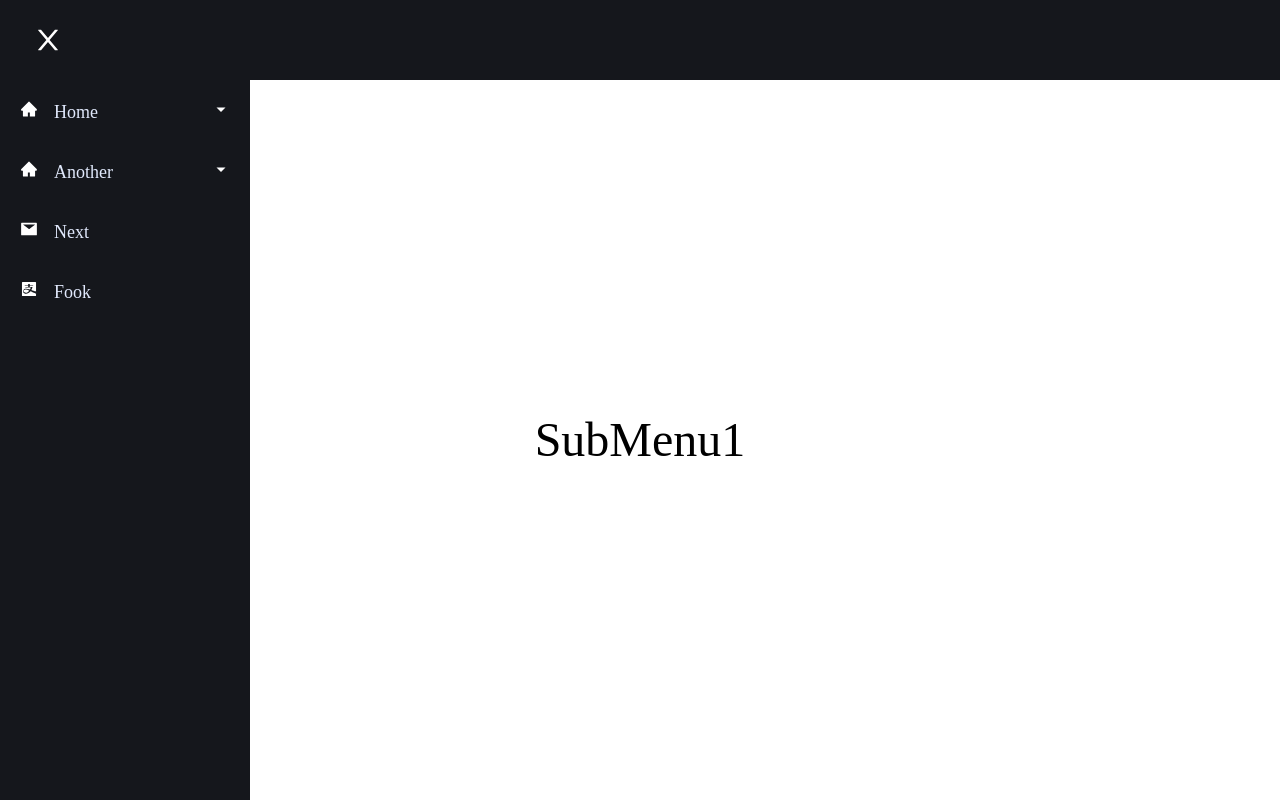
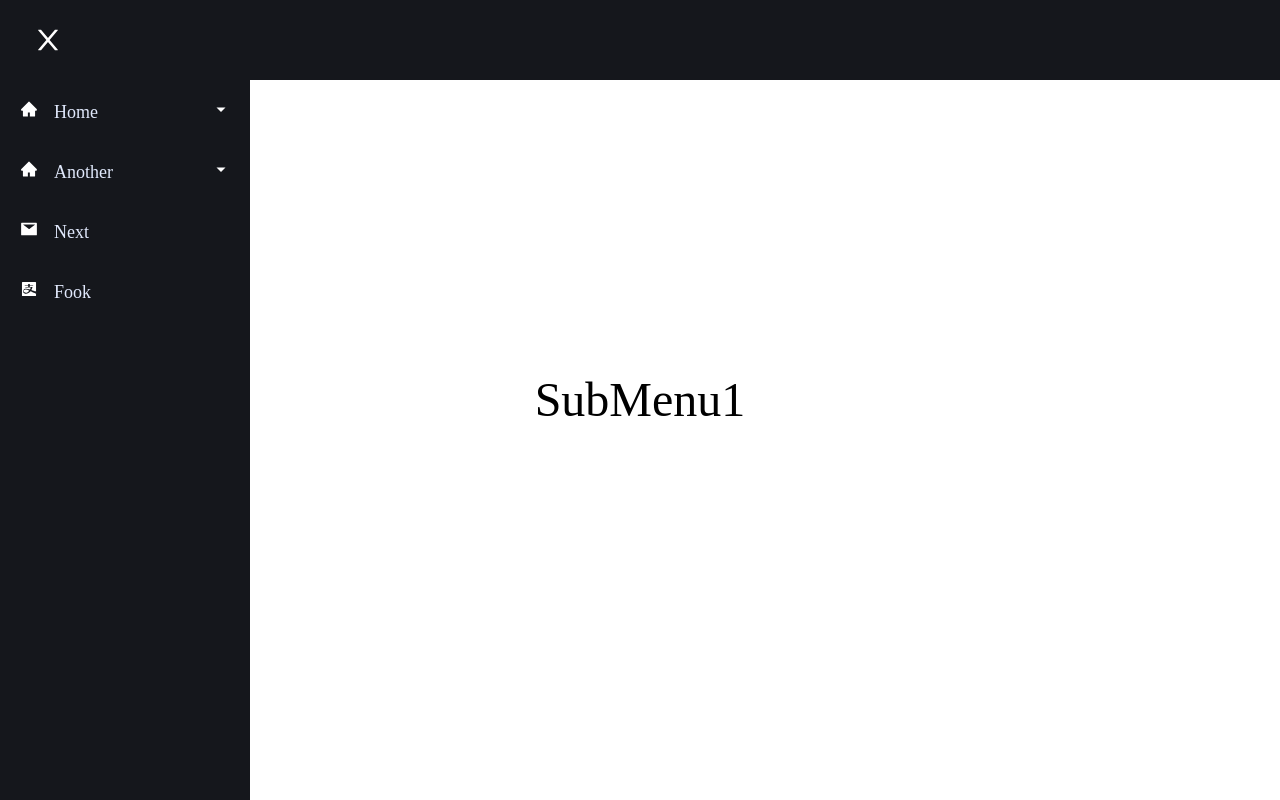
Before and after one commit to everycache-group/everycache-app, a React (Create React App) app in the folder frontend/: page /submenu1 in a window 1280 px wide. Built offline with nearby package versions, Linux system fonts and the light colour scheme.

Commit message:
making navbar fixed

```diff
--- a/frontend/src/components/common/wrappers/PageWrapper.js
+++ b/frontend/src/components/common/wrappers/PageWrapper.js
@@ -6,6 +6,7 @@ import styled  from "styled-components";
     justify-content: center;
     height: 90vh;
     font-size: 3rem;
+    padding-top: 80px;
  `;
 
  export default PageWrapper;
--- a/frontend/src/components/navigation/Sidebar/style.js
+++ b/frontend/src/components/navigation/Sidebar/style.js
@@ -11,6 +11,9 @@ export const Nav = styled.div`
     display: flex;
     justify-content: flex-start;
     align-items: center;
+    width: 100%;
+    position: fixed;
+    //poprawic to
 `;
 
 export const SidebarNav = styled.nav`
@@ -24,6 +27,7 @@ export const SidebarNav = styled.nav`
     left: ${({sidebar}) => (sidebar ? '0' : '-100%')};
     transition: 300ms ease-in-out;
     z-index: 10;
+    p
 `;
 
 export const NavIcon = styled(Link)`
```
